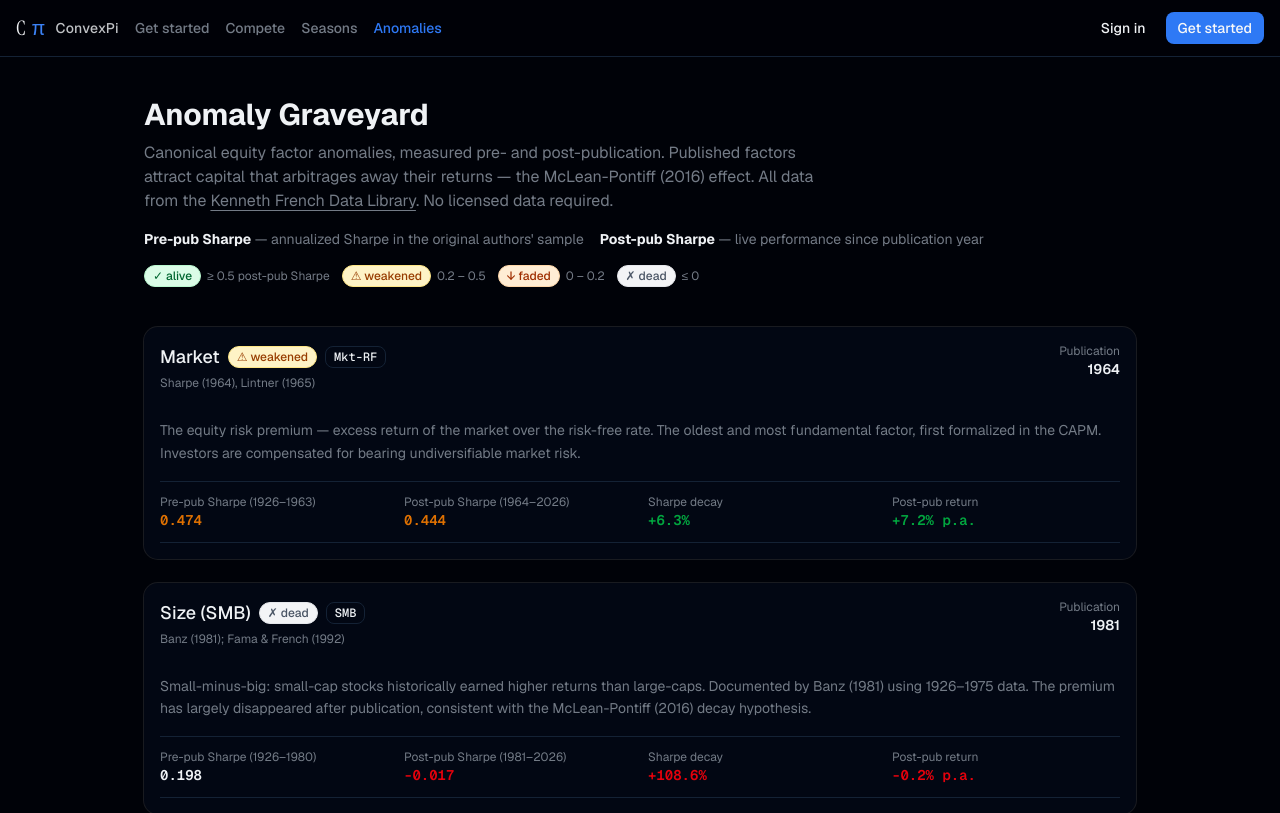
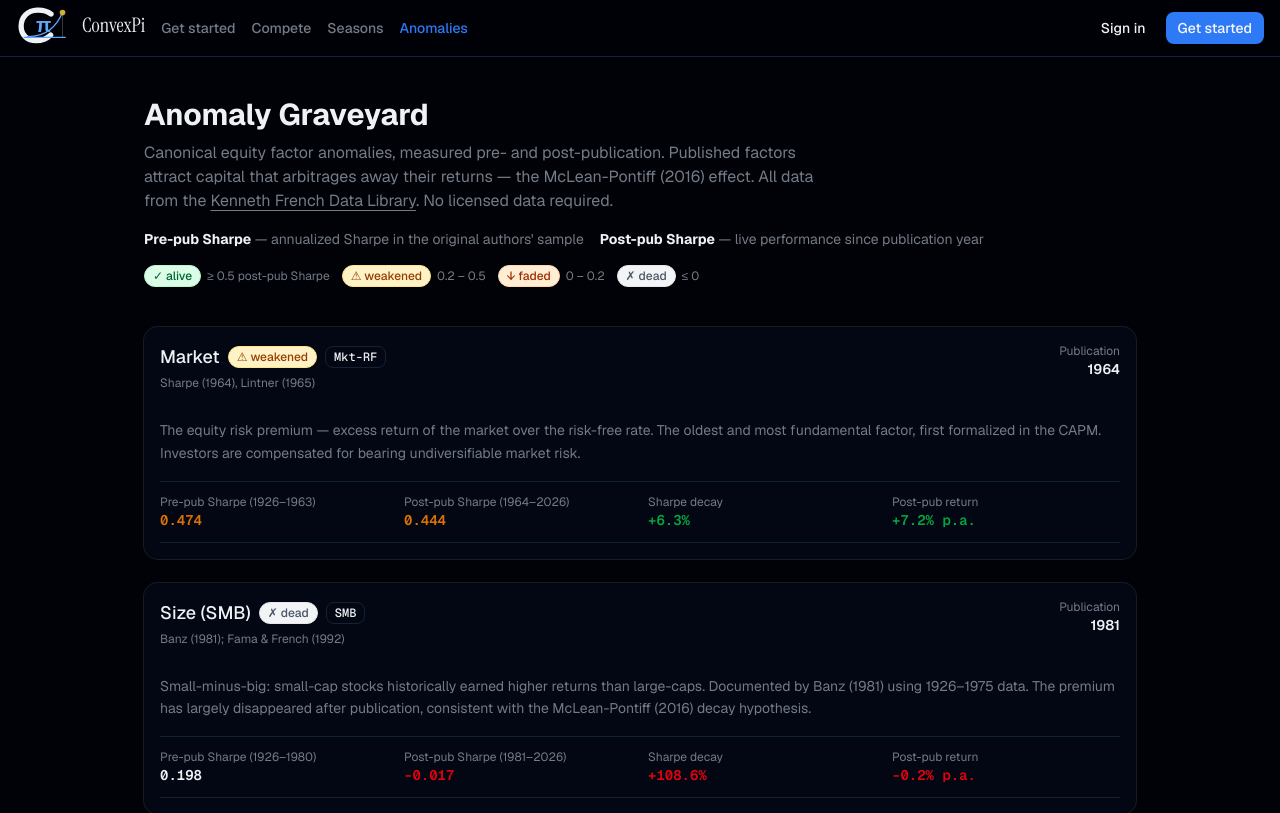
Before and after one commit to convexpi/platform, a Next.js app in the folder web/: page /anomalies in a window 1280 px wide. Shown: the top 813 px of the page. Built offline with nearby package versions, Linux system fonts and the light colour scheme.

Commit message:
Updates to logo

```diff
--- a/web/components/nav.tsx
+++ b/web/components/nav.tsx
@@ -8,6 +8,64 @@ import { createClient } from '@/lib/supabase/client'
 import { Button } from '@/components/ui/button'
 import { Sheet, SheetContent, SheetHeader, SheetTitle, SheetTrigger } from '@/components/ui/sheet'
 import type { User } from '@supabase/supabase-js'
+
+function ConvexPiLogo({ showWordmark = true }: { showWordmark?: boolean }) {
+  return (
+    <span className="inline-flex items-center gap-2.5">
+      <svg
+        aria-hidden="true"
+        viewBox="0 0 84 54"
+        className="h-9 w-14 shrink-0 overflow-visible"
+      >
+        <path
+          d="M52.5 10.5c-5.1-4.2-12-6.2-20.7-5.9C17.2 5.1 7.7 14.9 7.7 28.9c0 13.1 9.1 21.6 22.7 21.6 8.4 0 15.6-2.8 21.5-8.4"
+          fill="none"
+          stroke="currentColor"
+          strokeWidth="8"
+          strokeLinecap="round"
+          className="text-foreground"
+        />
+        <text
+          x="30"
+          y="37"
+          className="fill-[#60a5fa] font-serif"
+          fontSize="30"
+          fontWeight="700"
+        >
+          π
+        </text>
+        <path
+          d="M12 45.5h62"
+          fill="none"
+          stroke="#60a5fa"
+          strokeWidth="1.8"
+          strokeLinecap="round"
+        />
+        <path
+          d="M17 44.5c13.1-.3 24.5-3.1 34-10.5 8-6.2 13.9-14.2 18.7-25.7"
+          fill="none"
+          stroke="#60a5fa"
+          strokeWidth="2"
+          strokeLinecap="round"
+        />
+        <path
+          d="M69.8 8.4v37.1"
+          fill="none"
+          stroke="#94a3b8"
+          strokeWidth="1"
+          strokeLinecap="round"
+          opacity="0.55"
+        />
+        <circle cx="69.8" cy="8.4" r="4.2" fill="#d4af37" />
+      </svg>
+      {showWordmark && (
+        <span className="font-serif text-xl leading-none text-foreground">
+          ConvexPi
+        </span>
+      )}
+    </span>
+  )
+}
 
 export function Nav() {
   const pathname = usePathname()
@@ -44,10 +102,13 @@ export function Nav() {
       <div className="container mx-auto flex h-14 items-center gap-4 px-4">
 
         {/* Logo */}
-        <Link href="/" className="flex items-center gap-1.5 shrink-0 select-none">
-          <span className="font-serif text-xl leading-none text-foreground">C</span>
-          <span className="font-serif text-xl leading-none text-[#3b82f6]">π</span>
-          <span className="ml-1 text-sm font-medium tracking-wide text-foreground/80 hidden sm:inline">ConvexPi</span>
+        <Link href="/" className="shrink-0 select-none" aria-label="ConvexPi home">
+          <span className="hidden sm:inline-flex">
+            <ConvexPiLogo />
+          </span>
+          <span className="inline-flex sm:hidden">
+            <ConvexPiLogo showWordmark={false} />
+          </span>
         </Link>
 
         {/* Desktop nav links */}
@@ -95,10 +156,8 @@ export function Nav() {
             </SheetTrigger>
             <SheetContent side="right" className="w-72">
               <SheetHeader>
-                <SheetTitle className="text-left flex items-center gap-1">
-                  <span className="font-serif text-xl">C</span>
-                  <span className="font-serif text-xl text-[#3b82f6]">π</span>
-                  <span className="ml-1 text-sm font-medium">ConvexPi</span>
+                <SheetTitle className="text-left">
+                  <ConvexPiLogo />
                 </SheetTitle>
               </SheetHeader>
 
```
